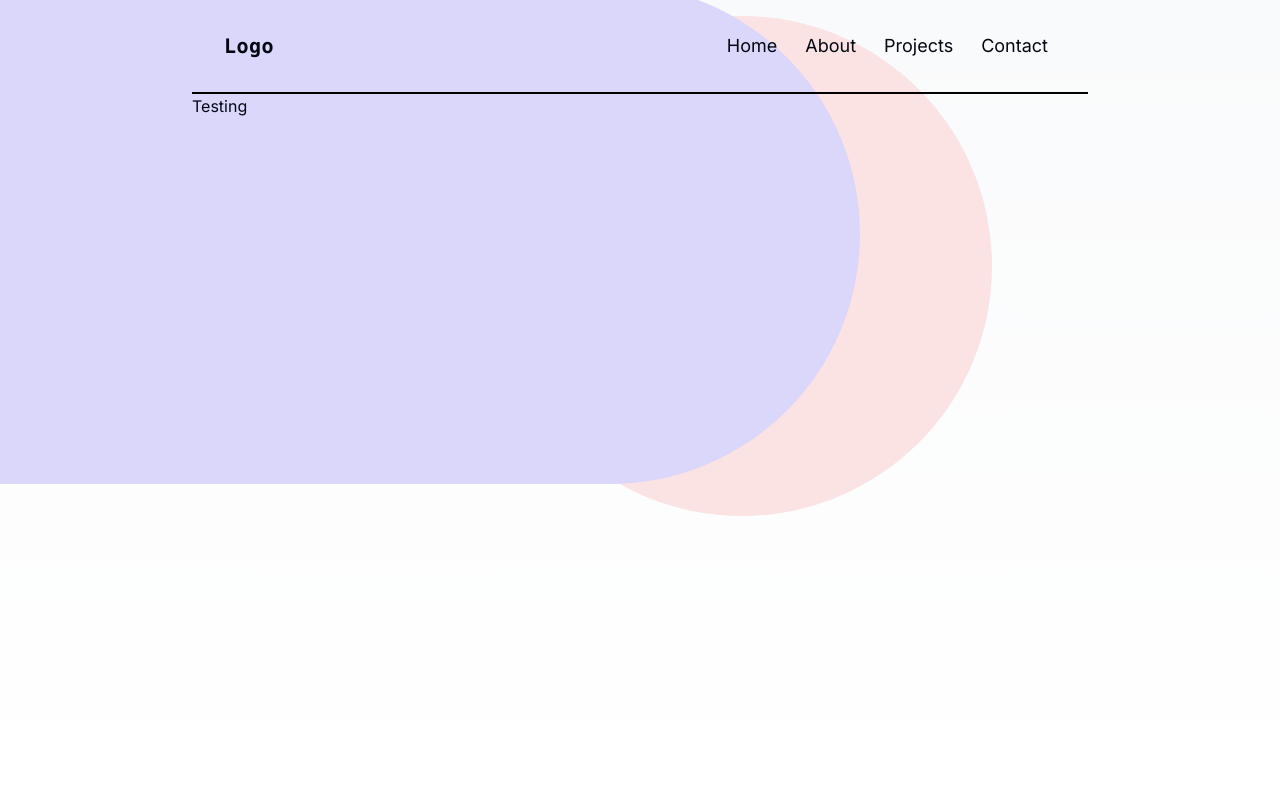
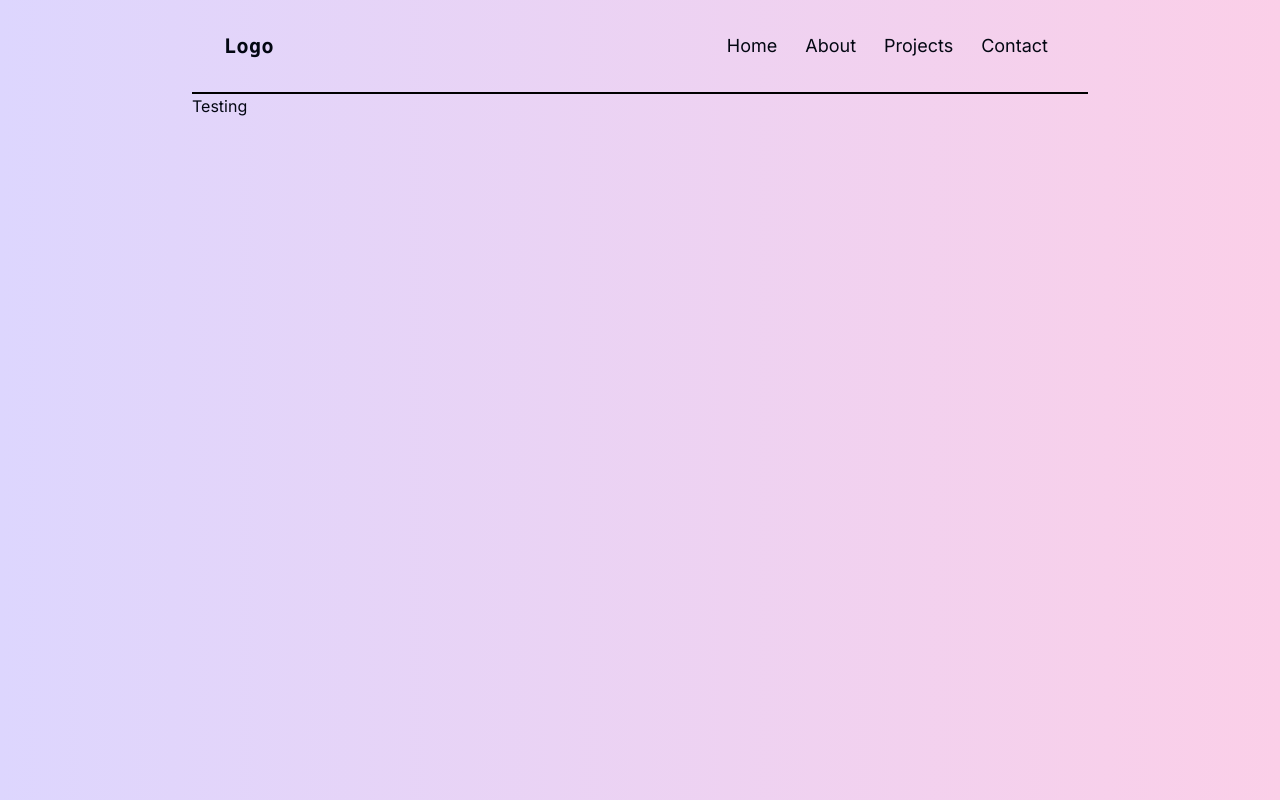
Before and after one commit to atorrez007/updated-portfolio, a Next.js app: page / in a window 1280 px wide. Built offline with nearby package versions, Linux system fonts and the light colour scheme.

Commit message:
used a gradient and removed divs

```diff
--- a/src/app/layout.tsx
+++ b/src/app/layout.tsx
@@ -16,9 +16,11 @@ export default function RootLayout({
 }) {
   return (
     <html lang="en">
-      <body className={`${inter.className} bg-gray-50 text-gray-950 relative`}>
-        <div className=" bg-[#fbe2e3] absolute top-[1rem] -z-10 right-[18rem] h-[31.25rem] w-[31.25rem] rounded-full  sm:w-[68.75rem]sm:right-[-33rem]"></div>
-        <div className="bg-[#dbd7fb] absolute top-[-1rem] -z-10 left-[-35rem] h-[31.25rem] w-[50rem] rounded-full  sm:w-[68.75rem] md:left-[-33rem] lg:left-[-28rem] xl:left-[-15rem] 2xl:left-[-5rem]"></div>
+      <body
+        className={`${inter.className} bg-gradient-to-r from-violet-200 to-pink-200 text-gray-950 relative`}
+      >
+        {/* <div className=" bg-[#fbe2e3] absolute top-[1rem] -z-10 right-[18rem] h-[31.25rem] w-[31.25rem] rounded-full blur-md sm:w-[68.75rem]sm:right-[-33rem]"></div>
+        <div className="bg-[#dbd7fb] absolute top-[-1rem] -z-10 left-[-35rem] h-[31.25rem] w-[50rem] rounded-full blur-md  sm:w-[68.75rem] md:left-[-33rem] lg:left-[-28rem] xl:left-[-15rem] 2xl:left-[-5rem]"></div> */}
         {children}
       </body>
     </html>
```
